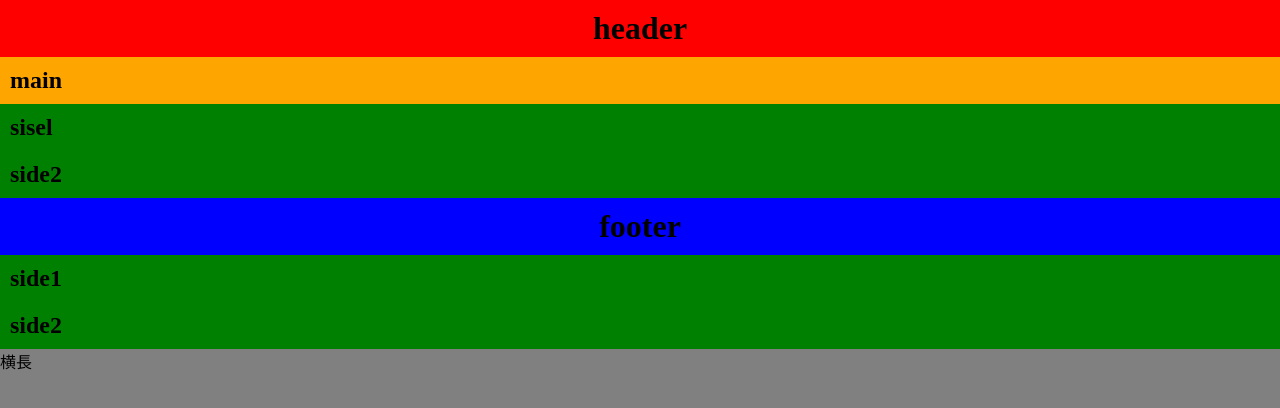
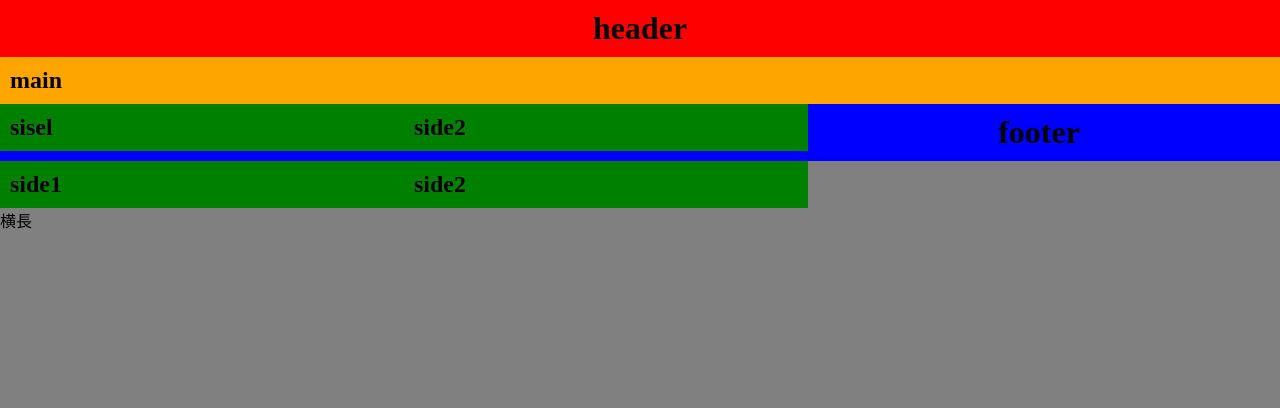
Before and after one commit to tama9884649/web1-10, a plain HTML site: page index.html in a window 1280 px wide. Drawn offline with Linux system fonts and the light colour scheme; a web font is replaced by a local one.

Commit message:
Create default.css

```diff
--- a/css/default.css
+++ b/css/default.css
@@ -53,3 +53,14 @@ body{
   background-color: gray;
  font-family: "Sawarabi Mincho";
 }
+@media screen and (min-width:641px){
+  aside{
+    width: calc(50% - 20%);
+    float:left;
+  }
+  #side:after{
+    content:"";
+    display:block;
+    clear:both;
+  }
+}
```
